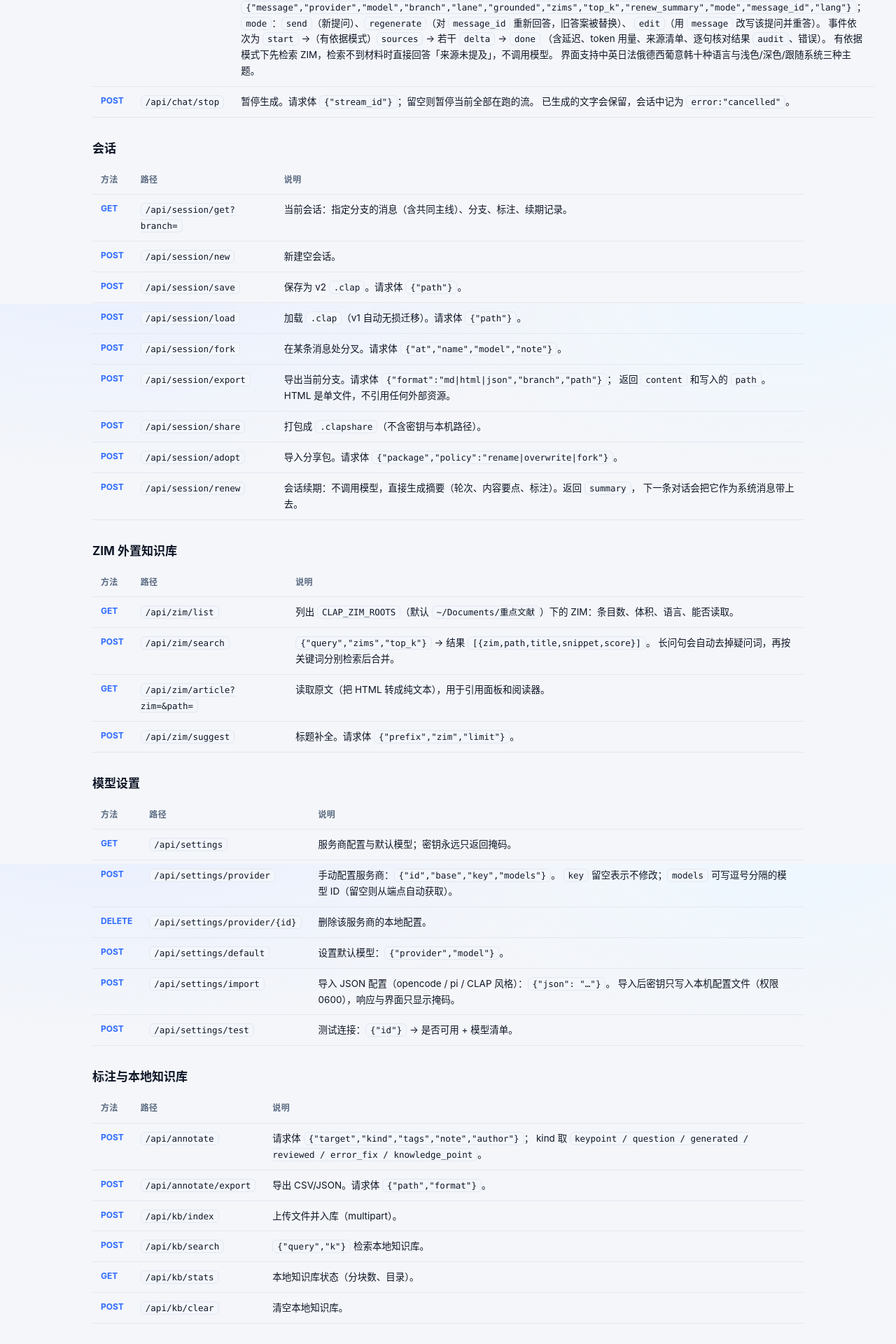
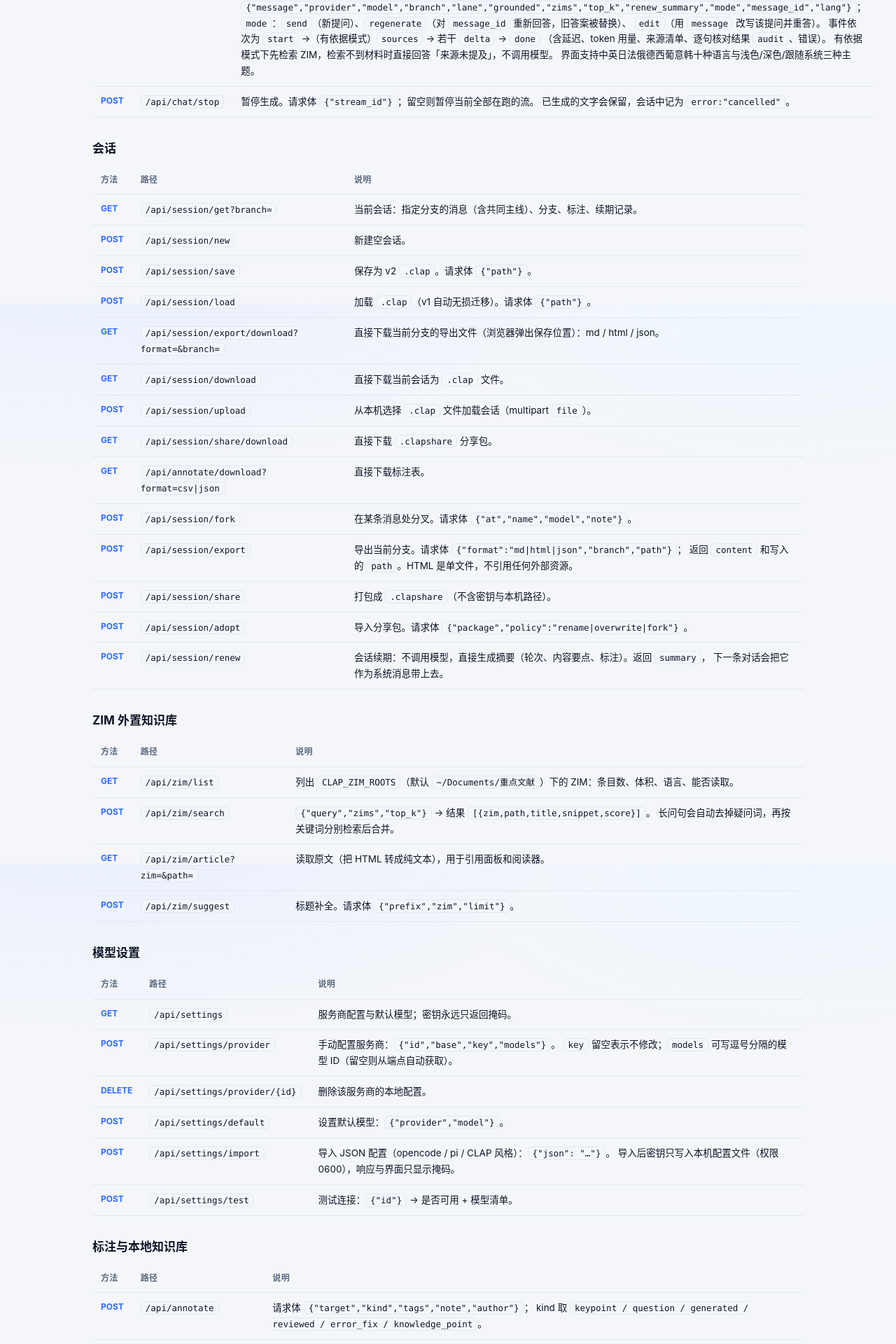
Before and after one commit to cycleuser/CLAP, a Flask app: page /api-docs in a window 1280 px wide. Shown: the part 366-2286 px from the top of the page at 70% size. Run offline with Flask 3, Linux system fonts and the light colour scheme; some libraries are stand-ins or nearby versions.

Commit message:
Direct downloads instead of typed paths
- session: Download .clap button (attachment) and Load file picker (upload)
- export modal: format select + Download (browser save dialog) + Copy, no path input
- annotations: Download CSV button (attachment)
- share: Download .clapshare button, built in memory
- backend: /api/session/download, /api/session/export/download,
  /api/session/share/download, /api/session/upload, /api/annotate/download
- i18n: nine new download/load keys in all ten languages (273 each)
- docs: download endpoints documented in both doc languages

Tests: 162 passed; ruff clean.

```diff
--- a/src/clap/core/text_sources.py
+++ b/src/clap/core/text_sources.py
@@ -155,7 +155,7 @@ class TextLibrary:
     def read(self, name: str) -> str:
         p = self._find(name)
         if p is None:
-            raise KeyError(f"未找到文本资料：{name}")
+            raise KeyError(f"文本资料不存在或已被删除：{name}")
         key = str(p)
         with self._lock:
             if key in self._cache:
--- a/src/clap/web/app.py
+++ b/src/clap/web/app.py
@@ -775,6 +775,20 @@ def _message_view(m: dict) -> dict:
         )
     except Exception:
         view["html"] = MD.render_plain(content)
+    # flag deleted text evidence so the UI can disable the chip instead of
+    # throwing a raw "file not found" when it is clicked
+    sources = []
+    for src in m.get("sources") or []:
+        row = dict(src)
+        kind = row.get("kind") or ("text" if str(row.get("path") or "").startswith("/") else "zim")
+        row["kind"] = kind
+        if kind == "text":
+            row["exists"] = bool(row.get("path")) and Path(str(row["path"])).exists()
+        else:
+            row["exists"] = True
+        sources.append(row)
+    if sources:
+        view["sources"] = sources
     return view
 
 
@@ -951,6 +965,90 @@ def api_annotate():
     except Exception as e:
         return jsonify({"success": False, "error": _scrub(str(e), get_registry())}), 400
     return jsonify({"success": True, "annotation": ann, "count": len(s.get("annotations", []))})
+
+
+@app.route("/api/session/export/download")
+def api_session_export_download():
+    """Direct download of a branch export (the browser asks where to save)."""
+    fmt = (request.args.get("format") or "md").lower()
+    branch = request.args.get("branch") or None
+    s = current_session()
+    try:
+        content, _ = EXP.export(s, fmt=fmt, branch_id=branch)
+    except Exception as e:
+        return jsonify({"success": False, "error": _scrub(str(e), get_registry())}), 400
+    ext = "md" if fmt in ("md", "markdown") else fmt
+    mime = {"md": "text/markdown; charset=utf-8", "html": "text/html; charset=utf-8", "json": "application/json; charset=utf-8"}.get(
+        ext, "text/plain; charset=utf-8"
+    )
+    name = f"clap-session-{s['manifest']['session_id']}.{ext}"
+    return Response(content, content_type=mime, headers={"Content-Disposition": f'attachment; filename="{name}"'})
+
+
+@app.route("/api/session/download")
+def api_session_download():
+    """Download the current session as a `.clap` file."""
+    s = current_session()
+    data = json.dumps(s, ensure_ascii=False, indent=2)
+    name = f"{s['manifest']['session_id']}.clap"
+    return Response(
+        data,
+        content_type="application/json; charset=utf-8",
+        headers={"Content-Disposition": f'attachment; filename="{name}"'},
+    )
+
+
+@app.route("/api/session/upload", methods=["POST"])
+def api_session_upload():
+    """Load a session from an uploaded `.clap` file (file picker)."""
+    upload = request.files.get("file")
+    if upload is None:
+        return jsonify({"success": False, "error": "没有收到文件"}), 400
+    try:
+        data = json.load(upload.stream)
+        s = SM.normalize(data)
+        SM.assert_valid(s)
+    except Exception as e:
+        return jsonify({"success": False, "error": _scrub(f"无法加载：{e}", get_registry())}), 400
+    set_session(s)
+    return jsonify({"success": True, "session_id": s["manifest"]["session_id"]})
+
+
+@app.route("/api/session/share/download")
+def api_session_share_download():
+    """Build a share package in memory and download it."""
+    import tempfile
+
+    s = current_session()
+    try:
+        with tempfile.TemporaryDirectory() as td:
+            tmp = Path(td) / f"{s['manifest']['session_id']}.clap"
+            SM.save_session(s, tmp)
+            pkg = SH.pack(tmp, out_dir=td)
+            data = pkg.read_bytes()
+    except Exception as e:
+        return jsonify({"success": False, "error": _scrub(str(e), get_registry())}), 400
+    name = f"{s['manifest']['session_id']}.clapshare"
+    return Response(
+        data,
+        content_type="application/zip",
+        headers={"Content-Disposition": f'attachment; filename="{name}"'},
+    )
+
+
+@app.route("/api/annotate/download")
+def api_annotate_download():
+    """Download annotations as CSV or JSON."""
+    s = current_session()
+    fmt = (request.args.get("format") or "csv").lower()
+    if fmt == "json":
+        content = json.dumps(SM.annotation_rows(s), ensure_ascii=False, indent=2)
+        mime, ext = "application/json; charset=utf-8", "json"
+    else:
+        content = SM.annotations_csv(s)
+        mime, ext = "text/csv; charset=utf-8", "csv"
+    name = f"{s['manifest']['session_id']}.annotations.{ext}"
+    return Response(content, content_type=mime, headers={"Content-Disposition": f'attachment; filename="{name}"'})
 
 
 @app.route("/api/annotate/export", methods=["POST"])
--- a/src/clap/web/templates/api_docs.html
+++ b/src/clap/web/templates/api_docs.html
@@ -89,6 +89,16 @@ html:not([lang="zh-CN"]):not([lang="en"]) .note-lang { display: block !important
                 <td>保存为 v2 <code>.clap</code>。请求体 <code>{"path"}</code>。</td></tr>
             <tr><td class="method">POST</td><td><code>/api/session/load</code></td>
                 <td>加载 <code>.clap</code>（v1 自动无损迁移）。请求体 <code>{"path"}</code>。</td></tr>
+            <tr><td class="method">GET</td><td><code>/api/session/export/download?format=&amp;branch=</code></td>
+                <td>直接下载当前分支的导出文件（浏览器弹出保存位置）：md / html / json。</td></tr>
+            <tr><td class="method">GET</td><td><code>/api/session/download</code></td>
+                <td>直接下载当前会话为 <code>.clap</code> 文件。</td></tr>
+            <tr><td class="method">POST</td><td><code>/api/session/upload</code></td>
+                <td>从本机选择 <code>.clap</code> 文件加载会话（multipart <code>file</code>）。</td></tr>
+            <tr><td class="method">GET</td><td><code>/api/session/share/download</code></td>
+                <td>直接下载 <code>.clapshare</code> 分享包。</td></tr>
+            <tr><td class="method">GET</td><td><code>/api/annotate/download?format=csv|json</code></td>
+                <td>直接下载标注表。</td></tr>
             <tr><td class="method">POST</td><td><code>/api/session/fork</code></td>
                 <td>在某条消息处分叉。请求体 <code>{"at","name","model","note"}</code>。</td></tr>
             <tr><td class="method">POST</td><td><code>/api/session/export</code></td>
@@ -219,6 +229,16 @@ html:not([lang="zh-CN"]):not([lang="en"]) .note-lang { display: block !important
             <tr><td class="method">POST</td><td><code>/api/session/new</code></td><td>Start an empty session.</td></tr>
             <tr><td class="method">POST</td><td><code>/api/session/save</code></td><td>Save as a v2 <code>.clap</code> file. Body <code>{"path"}</code>.</td></tr>
             <tr><td class="method">POST</td><td><code>/api/session/load</code></td><td>Load a <code>.clap</code> file (v1 files are migrated losslessly). Body <code>{"path"}</code>.</td></tr>
+            <tr><td class="method">GET</td><td><code>/api/session/export/download?format=&amp;branch=</code></td>
+                <td>Download the current branch directly (the browser asks where to save): md / html / json.</td></tr>
+            <tr><td class="method">GET</td><td><code>/api/session/download</code></td>
+                <td>Download the current session as a <code>.clap</code> file.</td></tr>
+            <tr><td class="method">POST</td><td><code>/api/session/upload</code></td>
+                <td>Load a session from a local <code>.clap</code> file (multipart <code>file</code>).</td></tr>
+            <tr><td class="method">GET</td><td><code>/api/session/share/download</code></td>
+                <td>Download a <code>.clapshare</code> package directly.</td></tr>
+            <tr><td class="method">GET</td><td><code>/api/annotate/download?format=csv|json</code></td>
+                <td>Download the annotation table directly.</td></tr>
             <tr><td class="method">POST</td><td><code>/api/session/fork</code></td><td>Fork a branch at a message. Body <code>{"at","name","model","note"}</code>.</td></tr>
             <tr><td class="method">POST</td><td><code>/api/session/export</code></td>
                 <td>Export the current branch. Body <code>{"format":"md|html|json","branch","path"}</code>; returns <code>content</code> and the written <code>path</code>. The HTML export is a single file with no external resources.</td></tr>
```
Also changed, not shown: src/clap/web/templates/chat.html (+85 -95 lines), tests/test_web.py (+79 -0 lines), README.md, src/clap/web/static/i18n.js.
